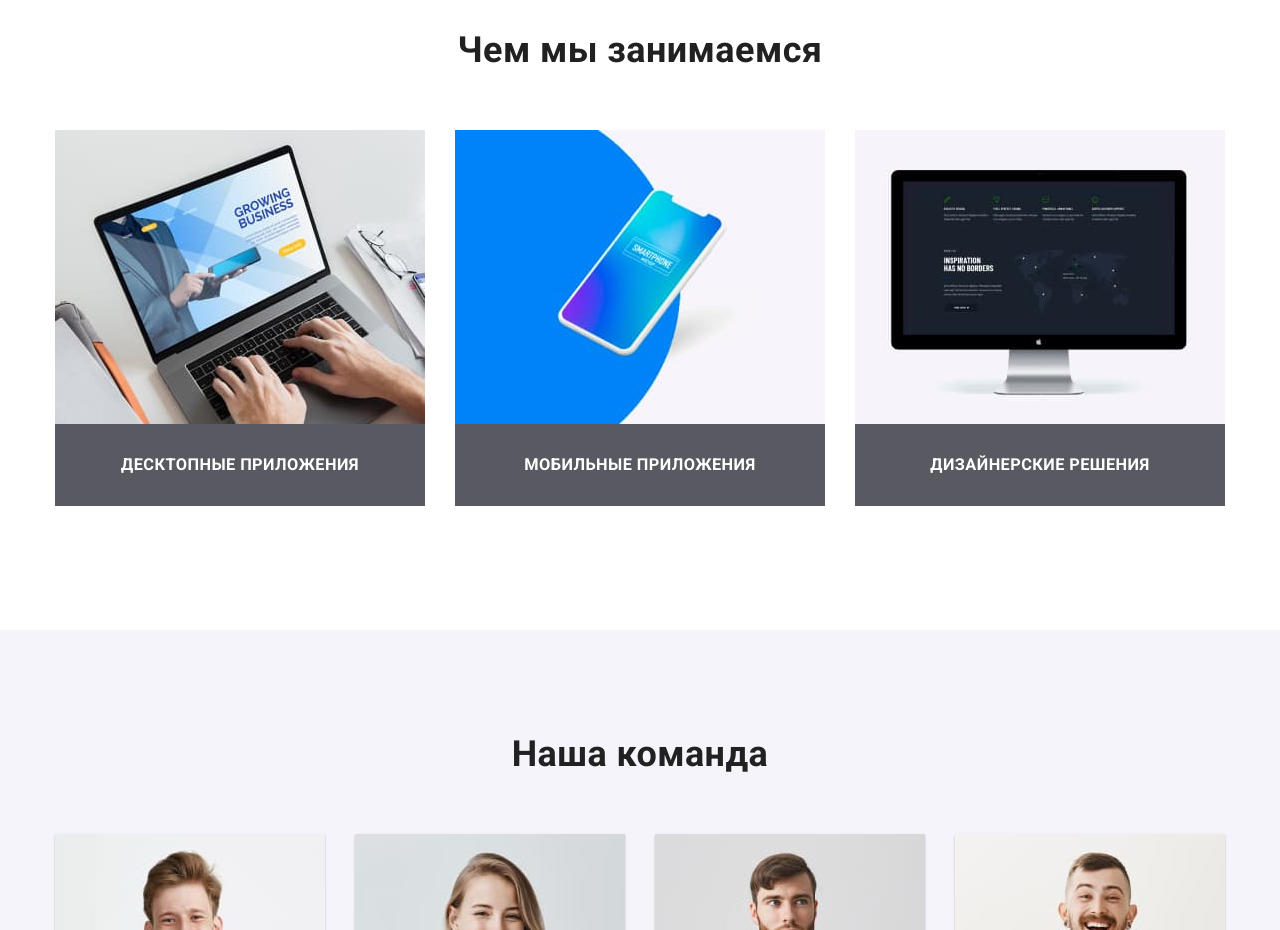
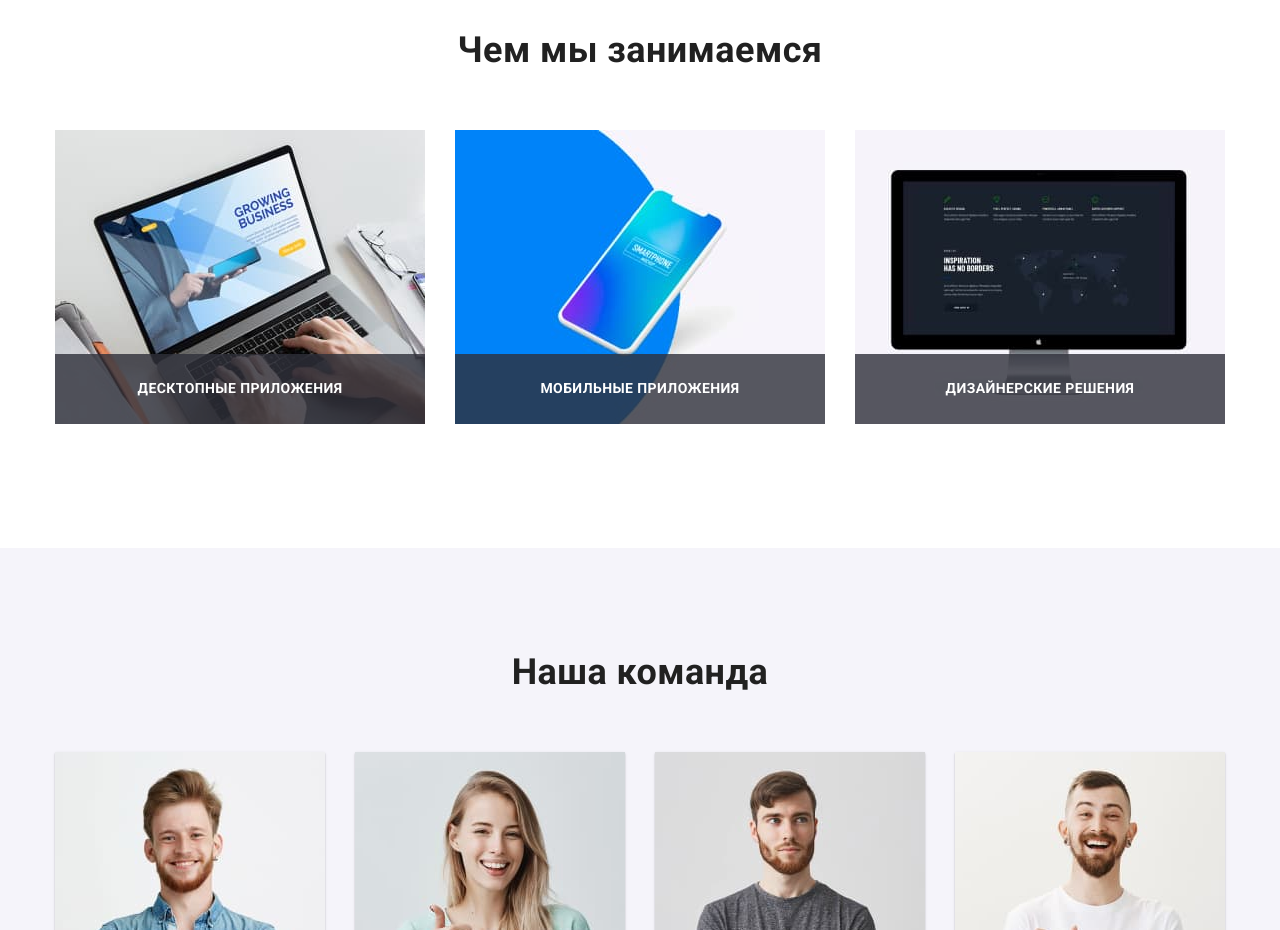
Before and after one commit to neveroer/goit-markup-hw-05, a plain HTML site: page index.html in a window 1280 px wide. Shown: the part 1100-2030 px from the top of the page. Drawn offline with nearby package versions, Linux system fonts and the light colour scheme.

Commit message:
Позиционирует заголовок в секции "чем мы занимаемся"

```diff
--- a/css/styles.css
+++ b/css/styles.css
@@ -98,6 +98,16 @@ img {
   color: var(--accent-color);
   background-color: var(--third-text-color);
   border-color: var(--accent-color);
+}
+
+.section-title {
+  margin-bottom: 50px;
+
+  font-weight: 700;
+  font-size: 36px;
+  line-height: 1.67;
+  text-align: center;
+  color: var(--secondary-text-color);
 }
 
 /* хедер */
@@ -249,21 +259,14 @@ img {
 }
 
 /* services section */
-.section-title {
-  margin-bottom: 50px;
-
-  font-weight: 700;
-  font-size: 36px;
-  line-height: 1.67;
-  text-align: center;
-  color: var(--secondary-text-color);
-}
 
 .services-list {
   display: flex;
 }
 
 .services-item {
+  position: relative;
+
   width: calc((100% - 60px) / 3);
   margin-bottom: 30px;
 }
@@ -273,13 +276,19 @@ img {
 }
 
 .services-title {
+  position: absolute;
+  bottom: 0;
+  left: 0;
+
+  width: 100%;
   padding-top: 27px;
   padding-bottom: 27px;
-  max-width: 370px;
 
   font-weight: 700;
   text-align: center;
   text-transform: uppercase;
+  line-height: 1.14;
+  font-size: 14px;
   color: var(--third-text-color);
 
   background-color: rgba(47, 48, 58, 0.8);
```
